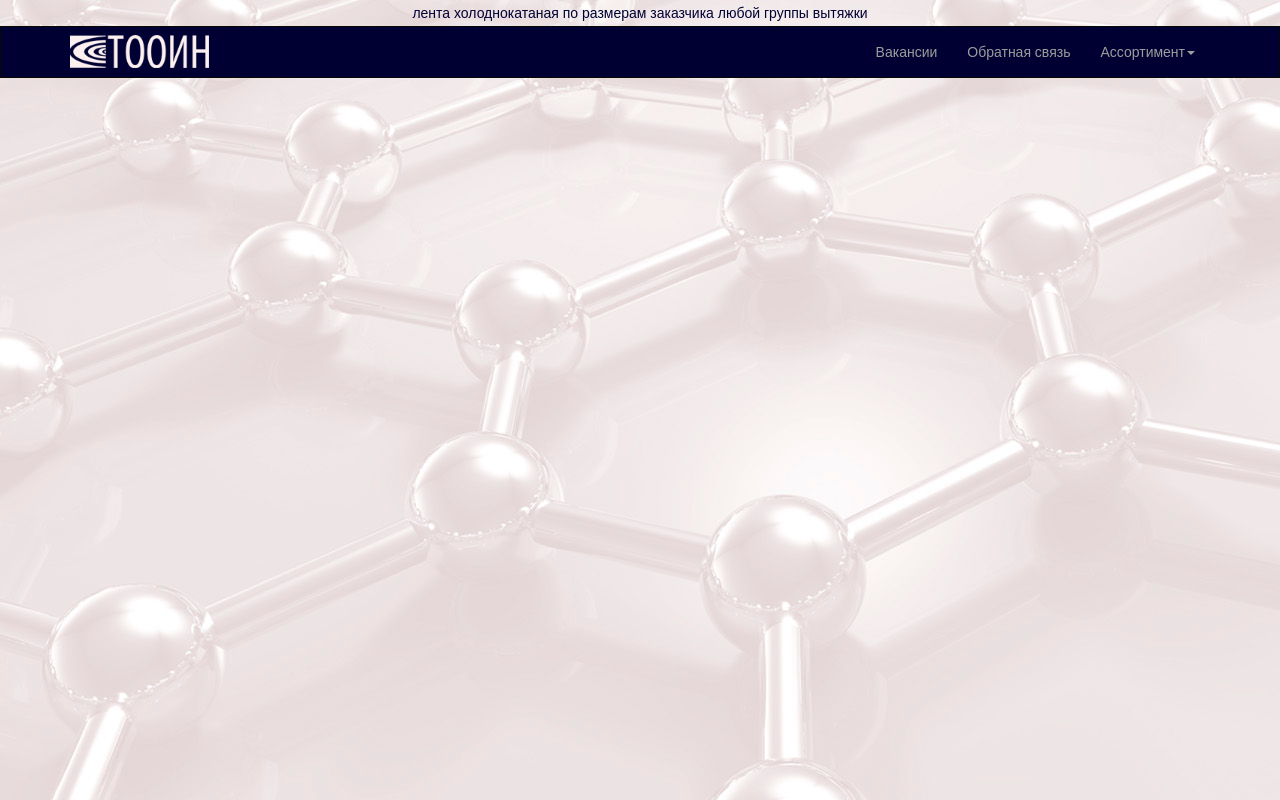
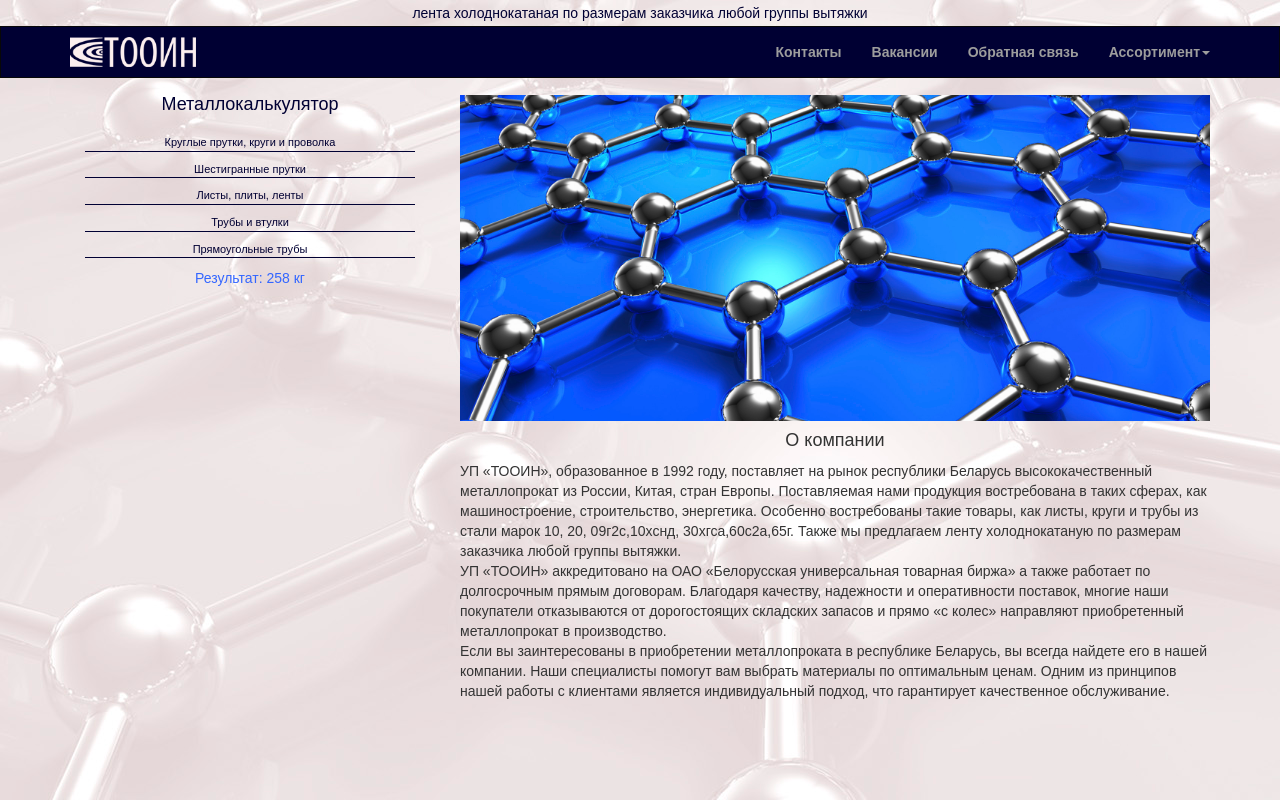
Before and after one commit to nikitinag/tooin-template, a plain HTML site: page index.html in a window 1280 px wide. Drawn offline with nearby package versions, Linux system fonts and the light colour scheme.

Commit message:
'content'

```diff
--- a/css/tooin.css
+++ b/css/tooin.css
@@ -2,28 +2,34 @@ body{
     font-family: arial;
     font-size: 14px;
     min-width:320px;
+    background-color: #fff;
     background: url(../img/fon.jpg);
 }
 p{
     margin: 0;
+}
+h4{
+    text-align: center;
+}
+.line{
+    background: url(../img/fon.jpg);
 }
 .line > p{
     color:#000033;
     text-align: center;
     margin:0;
     padding: 3px 0;
-
 }
 .navbar-inverse{
     background-color: #000033;
     border-radius: 0;
     margin: 0 0 3px 0;
 }
+.navbar-brand > img{
+    max-height: 30px;
+}
 .navbar-brand{
-    padding-top: 8px;
-}
-.navbar-brand > img{
-    max-height: 33px;
+    padding-top: 10px;
 }
 .navbar-inverse .navbar-toggle {
     background-color: #000033;
@@ -31,6 +37,9 @@ p{
 }
 .navbar-inverse .navbar-toggle:focus, .navbar-inverse .navbar-toggle:hover{
     background-color: #cccccc;
+}
+.navbar-inverse .navbar-nav > li > a{
+    font-weight: bold;
 }
 .navbar-inverse .navbar-nav > li > a:hover {
     background-color: #fff;
@@ -40,11 +49,8 @@ p{
     background-color: #fff;
     color: #000033;
 }
-
-.link-calculator, .calculator{
+.link-calculator{
     display: none;
-}
-.link-calculator{
     background-color: #000033;
     padding: 10px 0;
     color:#fff;
@@ -58,14 +64,55 @@ p{
     -ms-user-select: none;
     user-select: none;
 }
-.calculator{
 
+.main {
+    margin-top: 85px;
+}
+/*calculator*/
+.calculator-sm{
+    color: #000033;
+}
+.list{
+    padding: 0 15px;
+}
+.list > li{
+    list-style: outside none none;
+    font-size: 11px;
+    text-align: center;
+    border-bottom: 1px solid #000033;
+    cursor: pointer;
+    padding-top: 10px;
+    -webkit-touch-callout: none;
+    -webkit-user-select: none;
+    -khtml-user-select: none;
+    -moz-user-select: none;
+    -ms-user-select: none;
+    user-select: none;
+}
+.list > li:hover{
+    border-bottom: 1px solid #3366ff;
+    color: #3366ff;
+}
+.calculator-result{
+    text-align: center;
+}
+.calculator-good{
+    color: #3366ff;
+}
+.calculator-bad{
+    color: red;
 }
 
+/*---------main----------*/
+
+.main-content{
+    padding-top: 10px;
+}
 
 
 @media only screen and (max-width:768px){
     .line{
+        background-image: none;
         background-color: #cccccc;
     }
     body{
@@ -74,6 +121,12 @@ p{
     .link-calculator{
         display: block;
     }
+    .main {
+    margin-top: 125px;
+    }
+    .main > div{
+        margin: 0;
+    }
 }
 
 @media only screen and (max-width:500px){
@@ -81,3 +134,9 @@ p{
         font-size:10px;
     }
 }
+
+@media only screen and (max-width:350px){
+    .line{
+        font-size:9px;
+    }
+}
--- a/index.html
+++ b/index.html
@@ -21,35 +21,37 @@
     <![endif]-->
 </head>
   <body>
-    <header>
+    <header class="navbar-fixed-top">
 
     <section class="line">
     <p>лента холоднокатаная по размерам заказчика любой группы вытяжки</p>
     </section>
 
     <nav class="navbar navbar-inverse">
-    <div class="container">
+  <div class="container">
     <!-- Brand and toggle get grouped for better mobile display -->
     <div class="navbar-header">
       <button type="button" class="navbar-toggle collapsed" data-toggle="collapse" data-target="#bs-example-navbar-collapse-1" aria-expanded="false">
-        <span class="sr-only">Toggle navigation</span>
+        <span class="sr-only"></span>
         <span class="icon-bar"></span>
         <span class="icon-bar"></span>
         <span class="icon-bar"></span>
       </button>
-      <a class="navbar-brand" href="index.html"><img src="img/logo.png"/></a>
+      <a class="navbar-brand" href="#"><img src="img/logo.png" alt="Логотип"></a>
     </div>
     <!-- Collect the nav links, forms, and other content for toggling -->
     <div class="collapse navbar-collapse" id="bs-example-navbar-collapse-1">
       <ul class="nav navbar-nav navbar-right">
-        <li><a href="employees.html">Вакансии</a></li>
-        <li><a href="callback.html">Обратная связь</a></li>
+        <li><a href="#">Контакты</a></li>
+        <li><a href="#">Вакансии</a></li>
+        <li><a href="#">Обратная связь</a></li>
         <li class="dropdown">
           <a href="#" class="dropdown-toggle" data-toggle="dropdown" role="button" aria-haspopup="true" aria-expanded="false">Ассортимент<span class="caret"></span></a>
           <ul class="dropdown-menu">
             <li><a href="#">Качественные стали</a></li>
             <li><a href="#">Трубы</a></li>
             <li><a href="#">Сортовой прокат</a></li>
+            <li><a href="#">Листовой прокат</a></li>
             <li><a href="#">Цветной прокат</a></li>
             <li><a href="#">Нержавейка</a></li>
           </ul>
@@ -58,21 +60,59 @@
     </div><!-- /.navbar-collapse -->
   </div><!-- /.container -->
 </nav>
+
     <!--Calculator-->
+<section>
 <div class="link-calculator">
 <p>Металлокалькулятор</p>
 </div>
-<div class="calculator">
-awty
-</div><!--/calculator-->
+<div class="calculator-xs"></div>
+</section>
 
 </header>
 
-<section class="calc">
+<div class="main">
+<div class="container">
+    <div class="row">
+        <div class="col-sm-4 block">
+            <section class="calculator-sm hidden-xs">
+                <h4>Металлокалькулятор</h4>
+                <ul id="list" class="list">
+                    <li>Круглые прутки, круги и проволка</li>
+                    <li>Шестигранные прутки</li>
+                    <li>Листы, плиты, ленты</li>
+                    <li>Трубы и втулки</li>
+                    <li>Прямоугольные трубы</li>
+                </ul>
+                <div id="calculator-form" class="calculator-form"></div>
+                <p id="calculator-result" class="calculator-result calculator-good">Результат: 258 кг</p>
+            </section><!--.calculator-sm-->
+        </div>
+        <div class="col-sm-8 block">
+            <div id="main-content" class="main-content">
+                <img src="img/image.jpg" class="img-responsive">
+                <h4>О компании</h4>
+                <p>УП «ТООИН», образованное в 1992 году, поставляет на рынок республики Беларусь высококачественный металлопрокат из России, Китая, стран Европы. Поставляемая нами продукция востребована в таких сферах, как машиностроение, строительство, энергетика. Особенно востребованы такие товары, как листы, круги и трубы из стали марок 10, 20, 09г2с,10хснд, 30хгса,60с2а,65г. Также мы предлагаем ленту холоднокатаную по размерам заказчика любой группы вытяжки.</p>
+                <p>УП «ТООИН» аккредитовано на ОАО «Белорусская универсальная товарная биржа» а также работает по долгосрочным прямым договорам. Благодаря качеству, надежности и оперативности поставок, многие наши покупатели отказываются от дорогостоящих складских запасов и прямо «с колес» направляют приобретенный металлопрокат в производство.</p>
+                <p>Если вы заинтересованы в приобретении металлопроката в республике Беларусь, вы всегда найдете его в нашей компании. Наши специалисты помогут вам выбрать материалы по оптимальным ценам. Одним из принципов нашей работы с клиентами является индивидуальный подход, что гарантирует качественное обслуживание.</p>
+            </div>
+        </div>
+    </div><!--/.row-->
+</div><!--/.container-->
+</div><!--/.main-->
+
+<footer>
 <div class="container">
 
 </div>
-</section>
+</footer>
+
+
+
+
+
+
+
 
 
 
```
Also changed, not shown: img/image.jpg (added).
